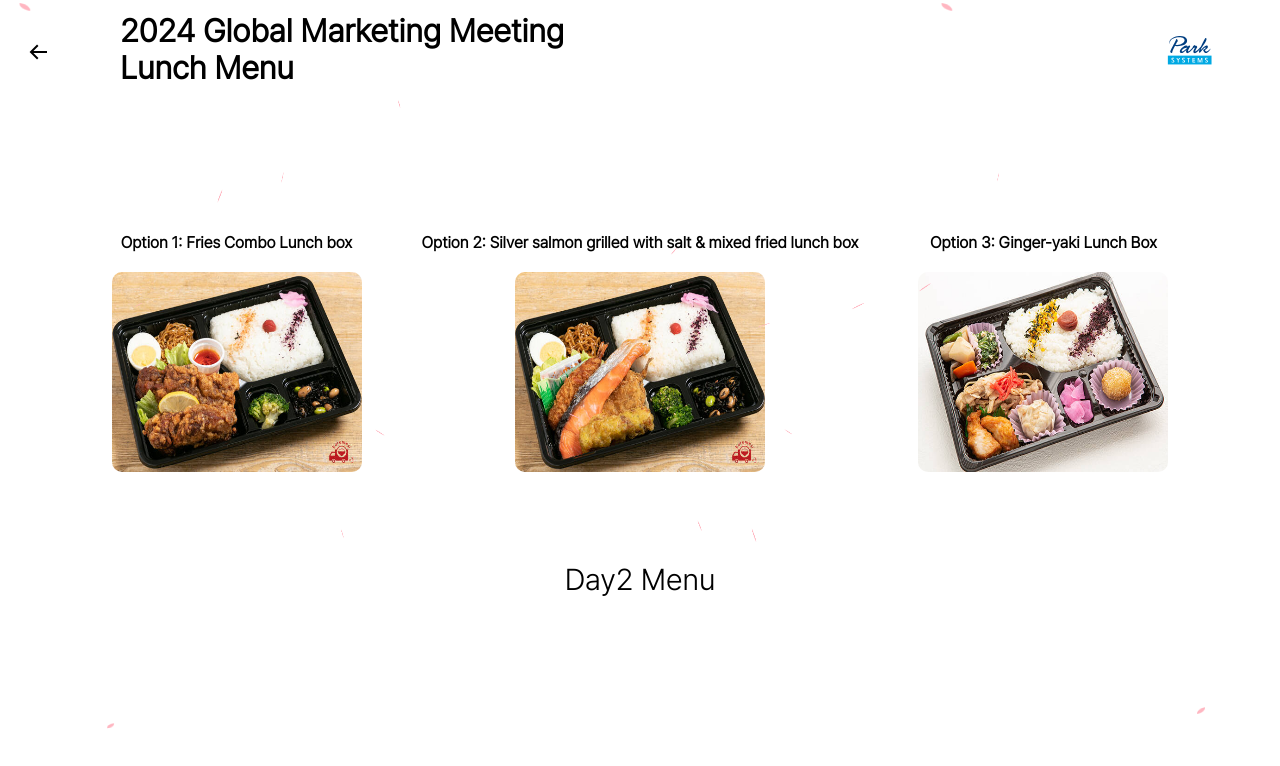
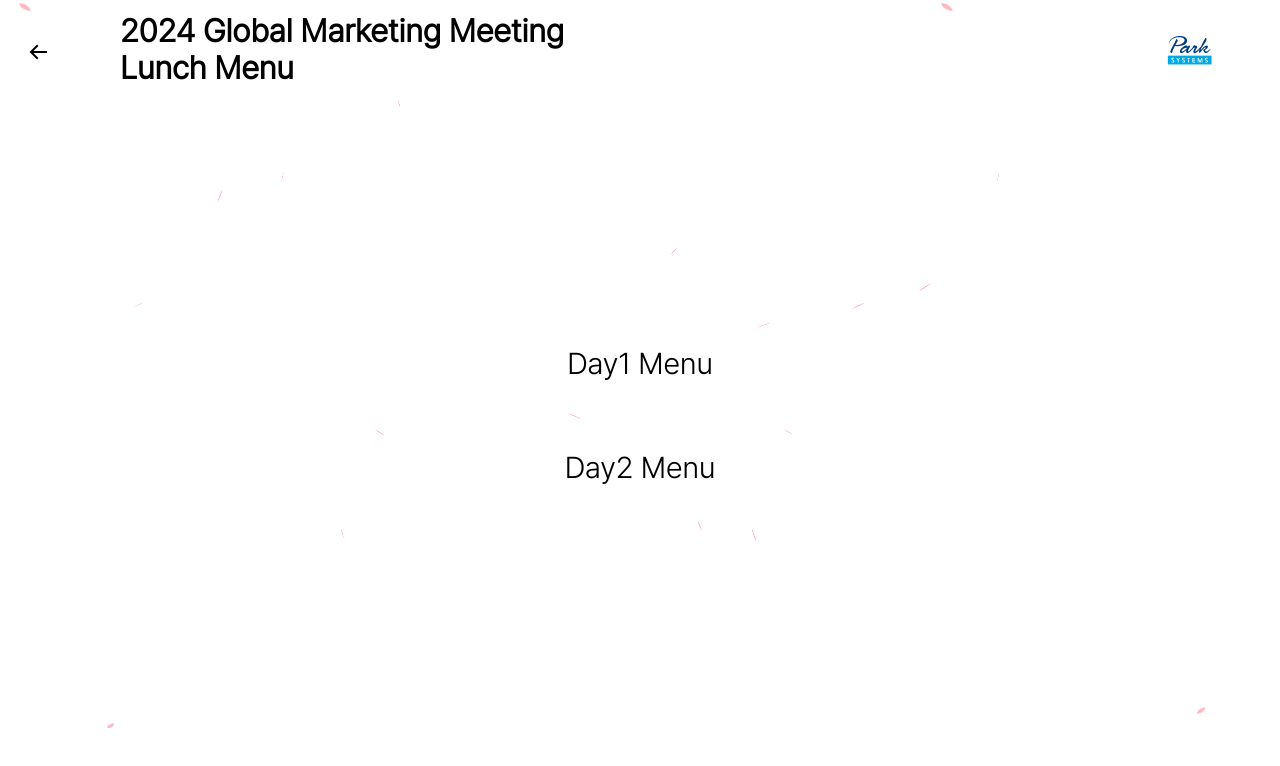
Before and after one commit to JohnWJun/AMM2024, a Next.js app: page /meal in a window 1280 px wide. Shown: the top 766 px of the page. Built offline with nearby package versions, Linux system fonts and the light colour scheme.

Commit message:
"15th commit"

```diff
--- a/src/app/meal/page.tsx
+++ b/src/app/meal/page.tsx
@@ -8,7 +8,7 @@ import { useState } from 'react';
 
 export default function Quiz() {
 
-    const [day1Open, setDay1Open] = useState(true);
+    const [day1Open, setDay1Open] = useState(false);
     const [day2Open, setDay2Open] = useState(false);
 
 
```
